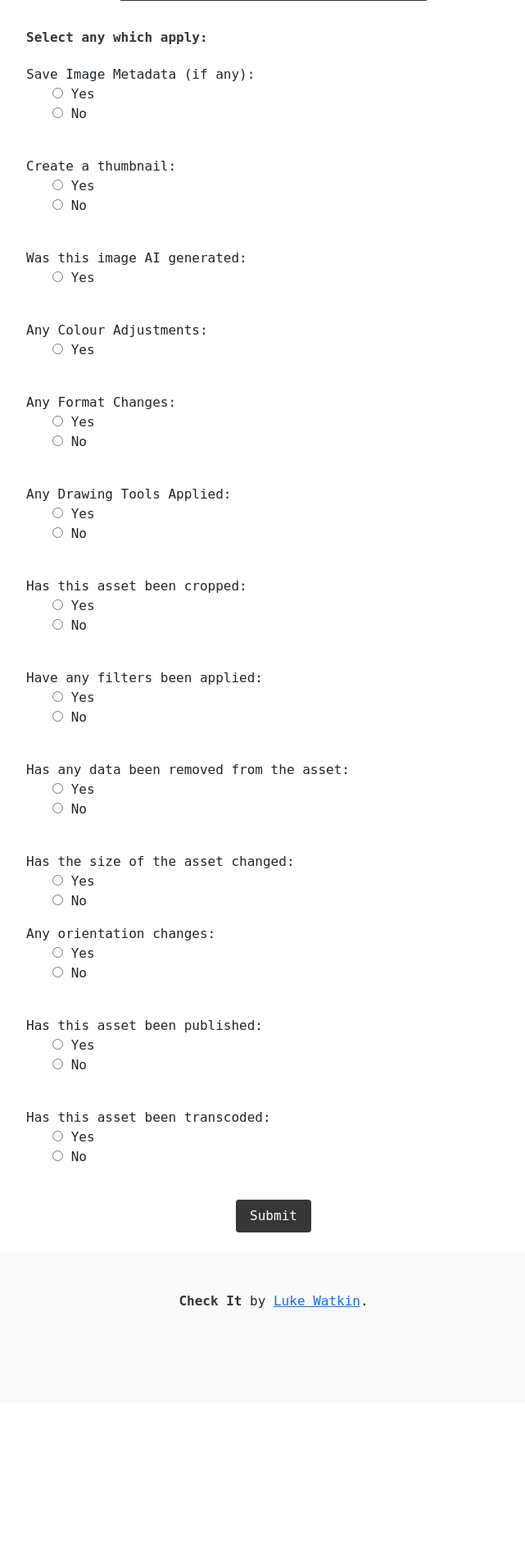
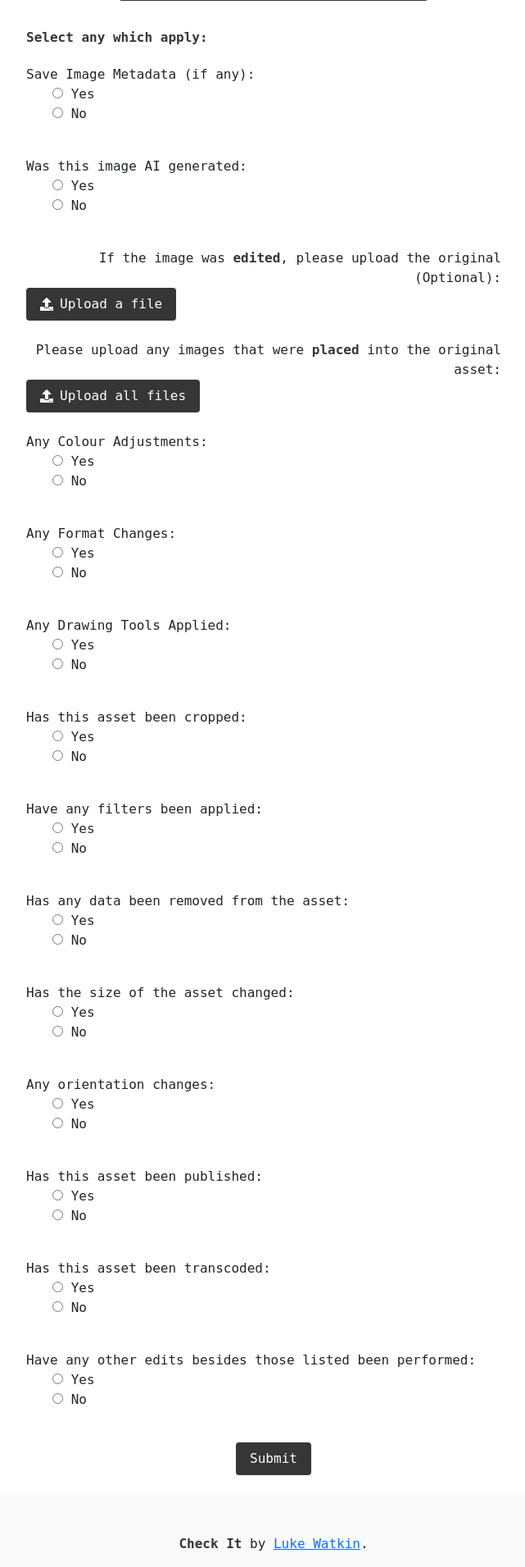
Before and after one commit to c1014695Newcastle/C2PA_Python_Verify_Tool, a Flask app: page /form in a window 1280 px wide. Shown: the part 555-2466 px from the top of the page at 82% size, without its empty margins (306-947 px from the left). Before the commit the page ends 2150 px from the top, so only its background shows below. Run offline with Flask 3, Linux system fonts and the light colour scheme; some libraries are stand-ins or nearby versions.

Commit message:
forms.py - added the ability to insert multiple ingredients as 'compontentOf' when signing a manifest.

```diff
--- a/app.py
+++ b/app.py
@@ -9,6 +9,9 @@ from PIL import Image
 
 app = Flask(__name__)
 app.config['SECRET_KEY'] = 'longandrandomkey'
+app.config['VERIFY_UPLOAD_FOLDER'] = 'static/uploads/'
+app.config['INGREDIENT_UPLOAD_FOLDER'] = 'static/ingredient_uploads/'
+app.config['TO_SIGN_FOLDER'] = 'static/sign_uploads/'
 
 
 @app.errorhandler(404)  # Not Found
@@ -49,10 +52,5 @@ def index():
     return render_template('upload.html', form=form)
 
 
-@app.route('/sign', methods=['GET', 'POST'])
-def sign():
-    return render_template('sign.html')
-
-
 if __name__ == '__main__':
     app.run(debug=True)
--- a/forms.py
+++ b/forms.py
@@ -1,7 +1,7 @@
 from flask_wtf import FlaskForm
 from flask_wtf.file import FileAllowed
-from wtforms import FileField, SubmitField, StringField, RadioField
-from wtforms.validators import DataRequired
+from wtforms import FileField, SubmitField, StringField, RadioField, MultipleFileField
+from wtforms.validators import DataRequired, Optional
 
 
 class UploadForm(FlaskForm):
@@ -27,27 +27,28 @@ class UploadSignForm(FlaskForm):
 
 
 class FormSign(FlaskForm):
-    to_sign = FileField('File', validators=[FileAllowed(['jpg', 'png'])])
+    to_sign = FileField('File', validators=[FileAllowed(['jpg', 'png', 'webp'])])
 
-    #Ingredients
+    # metadata
     metadata = RadioField('Metadata', choices=[(True, 'Yes'), (False, 'No')])
 
-    #Thumbnail
-    thumbnail = RadioField('Thumbnail', choices=[(True, 'Yes'), (False, 'No')])
-
     # Actions
-    ai_image = RadioField('AI', choices=[(True, 'Yes')], validators=[DataRequired()])
-    color_adjustments = RadioField('Colour Adjustments', choices=[(True, 'Yes')], validators=[DataRequired()])
+    ai_image = RadioField('AI', choices=[(True, 'Yes'), (False, 'No')], validators=[DataRequired()])
+    opened_ingredient = FileField('Ingredients', validators=[Optional(), FileAllowed(['jpg', 'png', 'webp'])])
+    placed_ingredients = MultipleFileField('Placed Ingredients',
+                                           validators=[Optional(), FileAllowed(['jpg', 'png', 'webp'])])
+    color_adjustments = RadioField('Colour Adjustments', choices=[(True, 'Yes'), (False, 'No')],
+                                   validators=[DataRequired()])
     converted = RadioField('Format change', choices=[(True, 'Yes'), (False, 'No')], validators=[DataRequired()])
     cropped = RadioField('Cropped', choices=[(True, 'Yes'), (False, 'No')], validators=[DataRequired()])
     drawing = RadioField('Drawing', choices=[(True, 'Yes'), (False, 'No')], validators=[DataRequired()])
     edited = RadioField('Edited', choices=[(True, 'Yes'), (False, 'No')], validators=[DataRequired()])
     filtered = RadioField('Filtered', choices=[(True, 'Yes'), (False, 'No')], validators=[DataRequired()])
-    opened = RadioField('colour adjustments', choices=[(True, 'Yes'), (False, 'No')], validators=[DataRequired()])
-    orientation = RadioField('colour adjustments', choices=[(True, 'Yes'), (False, 'No')], validators=[DataRequired()])
-    placed = RadioField('colour adjustments', choices=[(True, 'Yes'), (False, 'No')], validators=[DataRequired()])
-    published = RadioField('colour adjustments', choices=[(True, 'Yes'), (False, 'No')], validators=[DataRequired()])
-    removed = RadioField('colour adjustments', choices=[(True, 'Yes'), (False, 'No')], validators=[DataRequired()])
-    resized = RadioField('colour adjustments', choices=[(True, 'Yes'), (False, 'No')], validators=[DataRequired()])
-    transcoded = RadioField('colour adjustments', choices=[(True, 'Yes'), (False, 'No')], validators=[DataRequired()])
+
+    orientation = RadioField('orientation', choices=[(True, 'Yes'), (False, 'No')], validators=[DataRequired()])
+
+    published = RadioField('published', choices=[(True, 'Yes'), (False, 'No')], validators=[DataRequired()])
+    removed = RadioField('removed', choices=[(True, 'Yes'), (False, 'No')], validators=[DataRequired()])
+    resized = RadioField('resized', choices=[(True, 'Yes'), (False, 'No')], validators=[DataRequired()])
+    transcoded = RadioField('transcoded', choices=[(True, 'Yes'), (False, 'No')], validators=[DataRequired()])
     submit = SubmitField()
--- a/requirements.txt
+++ b/requirements.txt
@@ -7,3 +7,4 @@ requests~=2.31.0
 Werkzeug~=3.0.1
 WTForms~=3.1.2
 python-dateutil
+pdfkit
--- a/sign/views.py
+++ b/sign/views.py
@@ -1,13 +1,74 @@
+import json
+from app import app
 import c2pa
-from flask import render_template, Blueprint
+from flask import render_template, Blueprint, request
 from forms import UploadSignForm, FormSign
 from PIL import Image
-
+from PIL.TiffImagePlugin import IFDRational as irational
+from PIL.ExifTags import TAGS
+import io, os
 import requests
 from werkzeug.utils import secure_filename
 from flask import session, send_file
 
 sign_blueprint = Blueprint('sign', __name__, template_folder='templates')
+
+supported_exif_tags = [
+    'EXIF:ApertureValue', 'EXIF:BrightnessValue', 'EXIF:CFAPattern', 'EXIF:ColorSpace', 'EXIF:CompressedBitsPerPixel',
+    'EXIF:Contrast', 'EXIF:CustomRendered', 'EXIF:DateTimeDigitized', 'EXIF:DateTimeOriginal',
+    'EXIF:DeviceSettingDescription', 'EXIF:DigitalZoomRatio', 'EXIF:EXIFVersion', 'EXIF:ExposureBiasValue',
+    'EXIF:ExposureIndex', 'EXIF:ExposureMode', 'EXIF:ExposureProgram', 'EXIF:ExposureTime', 'EXIF:FileSource',
+    'EXIF:Flash', 'EXIF:FlashEnergy', 'EXIF:FlashpixVersion', 'EXIF:FNumber', 'EXIF:FocalLength',
+    'EXIF:FocalLengthIn35mmFilm', 'EXIF:FocalPlaneResolutionUnit', 'EXIF:FocalPlaneXResolution',
+    'EXIF:FocalPlaneYResolution', 'EXIF:GainControl', 'EXIF:ImageUniqueID', 'EXIF:ISOSpeedRatings', 'EXIF:LightSource',
+    'EXIF:MaxApertureValue', 'EXIF:MeteringMode', 'EXIF:OECF', 'EXIF:PixelXDimension', 'EXIF:PixelYDimension',
+    'EXIF:RelatedSoundFile', 'EXIF:Saturation', 'EXIF:SceneCaptureType', 'EXIF:SceneType', 'EXIF:SensingMethod',
+    'EXIF:Sharpness', 'EXIF:ShutterSpeedValue', 'EXIF:SpatialFrequencyResponse', 'EXIF:SpectralSensitivity',
+    'EXIF:SubjectArea', 'EXIF:SubjectDistance', 'EXIF:SubjectDistanceRange', 'EXIF:SubjectLocation',
+    'EXIF:WhiteBalance', 'EXIF:GPSAltitude', 'EXIF:GPSAltitudeRef', 'EXIF:GPSDestBearing', 'EXIF:GPSDestBearingRef',
+    'EXIF:GPSDestDistance', 'EXIF:GPSDestDistanceRef', 'EXIF:GPSDestLatitude', 'EXIF:GPSDestLongitude',
+    'EXIF:GPSDifferential', 'EXIF:GPSDOP', 'EXIF:GPSImgDirection', 'EXIF:GPSImgDirectionRef', 'EXIF:GPSLatitude',
+    'EXIF:GPSLongitude', 'EXIF:GPSMapDatum', 'EXIF:GPSMeasureMode', 'EXIF:GPSProcessingMethod', 'EXIF:GPSSatellites',
+    'EXIF:GPSSpeed', 'EXIF:GPSSpeedRef', 'EXIF:GPSStatus', 'EXIF:GPSTimeStamp', 'EXIF:GPSTrack', 'EXIF:GPSTrackRef',
+    'EXIF:GPSVersionID'
+]
+
+
+def make_thumbnail(image_bytes, size=(100, 100)):
+    thumbnail = Image.open(io.BytesIO(image_bytes))
+    return thumbnail.thumbnail(size).tobytes()
+
+
+def read_exif_data(image_bytes):
+    exif = Image.open(io.BytesIO(image_bytes)).getexif()
+    metadata = {
+        '@context': {
+            'EXIF': 'http://ns.adobe.com/exif/1.0/'
+        }
+    }
+    for tag_ID in exif:
+        tag_name = TAGS.get(tag_ID, tag_ID)
+        label = 'EXIF:{}'.format(tag_name.split('.')[-1])
+        if label not in supported_exif_tags:
+            pass
+        data = exif.get(tag_ID)
+        if isinstance(data, bytes):
+            data = data.decode()
+        if type(data) is not irational:
+            metadata[label] = data
+        else:
+            metadata[label] = float(data)
+    return metadata
+
+
+def make_ingredient(ingredient, relationship):
+    return {
+        'title': ingredient.filename,
+        'format': ingredient.content_type,
+        'instance_id': 'test',
+        'relationship': relationship,
+    }
+
 
 @sign_blueprint.route('/sign', methods=['GET'])
 def sign():
@@ -20,22 +81,22 @@ def manifest_upload():
     if form.validate_on_submit():
         if form.to_sign.data is not None:
             img_filename = form.to_sign.data.filename
-            form.to_sign.data.save('static/sign_uploads/{}'.format(img_filename))
+            form.to_sign.data.save(app.config['VERIFY_UPLOAD_FOLDER'] + img_filename)
         else:
             upload = Image.open(requests.get(form.url_to_sign.data, stream=True).raw)
             img_filename = secure_filename(upload.filename)
-            path = 'static/uploads/{}'.format(img_filename)
+            path = app.config['VERIFY_UPLOAD_FOLDER'].format(img_filename)
             upload.save(path, format='JPEG')
 
         manifest_name = '{}.json'.format(img_filename.split('.')[0])
-        form.manifest.data.save('static/sign_uploads/{}'.format(manifest_name))
+        form.manifest.data.save(app.config['TO_SIGN_FOLDER'] + manifest_name)
         key = open('cryptography/key.pem', "rb").read()
         cert = open('cryptography/cert.pem', "rb").read()
         signer_info = c2pa.SignerInfo('es256', sign_cert=cert, private_key=key, ta_url="http://timestamp.digicert.com")
 
-        image_name = 'static/sign_uploads/{}'.format(img_filename)
-        signed_name = 'static/signed/{}'.format(img_filename)
-        m = open('static/sign_uploads/{}'.format(manifest_name), "r").read()
+        image_name = app.config['TO_SIGN_FOLDER'] + img_filename
+        signed_name = app.config['TO_SIGN_FOLDER'] + img_filename
+        m = open(app.config['TO_SIGN_FOLDER'] + manifest_name, "r").read()
 
         c2pa.sign_file(image_name, signed_name, m, signer_info, '')
         session['path'] = signed_name
@@ -48,42 +109,95 @@ def manifest_upload():
 def manifest_form():
     form = FormSign()
     if form.validate_on_submit():
+        manifest = {
+            'claim_generator': 'c1014695 dissertation',
+            'ingredients': [],
+            'assertions': []
+        }
         actions = []
         img_filename = form.to_sign.data.filename
-        form.to_sign.data.save('static/sign_uploads/{}'.format(img_filename))
-        if form.ai_image.data is True:
-            actions.append(Action('c2pa.created', digital_source='http://cv.iptc.org/newscodes/digitalsourcetype/trainedAlgorithmicMedia').to_JSON())
-        if form.metadata.data is True:
-            with open('static/sign_uploads/{}'.format(img_filename), 'rb') as f:
+        form.to_sign.data.save(app.config['TO_SIGN_FOLDER'] + img_filename)
+        directory_path = app.config['INGREDIENT_UPLOAD_FOLDER']
+        print('DIRECTORY PATH ' + directory_path)
+        if form.ai_image.data == 'True':
+            actions.append({
+                'action': 'c2pa.created',
+                'digitalSourceType': 'http://cv.iptc.org/newscodes/digitalsourcetype/trainedAlgorithmicMedia'
+            })
+        if form.metadata.data == 'True':
+            with open(app.config['TO_SIGN_FOLDER'] + img_filename, 'rb') as f:
                 image_bytes = f.read()
             metadata = read_exif_data(image_bytes)
-        if form.color_adjustments.data is True:
-            actions.append(Action('c2pa.colour_adjustments').to_JSON())
-        if form.converted.data is True:
-            actions.append(Action('c2pa.converted').to_JSON())
-        if form.cropped.data is True:
-            actions.append(Action('c2pa.cropped').to_JSON())
-        if form.drawing.data is True:
-            actions.append(Action('c2pa.drawing').to_JSON())
-        if form.edited.data is True:
-            actions.append(Action('c2pa.edited').to_JSON())
-        if form.filtered.data is True:
-            actions.append(Action('c2pa.filtered').to_JSON())
-        if form.opened.data is True:
-            actions.append(Action('c2pa.opened').to_JSON())
-        if form.orientation is True:
-            actions.append(Action('c2pa.opened').to_JSON())
-        if form.placed.data is True:
-            actions.append(Action('c2pa.placed').to_JSON())
-        if form.published.data is True:
-            actions.append(Action('c2pa.published').to_JSON())
-        if form.removed.data is True:
-            actions.append(Action('c2pa.removed').to_JSON())
-        if form.resized.data is True:
-            actions.append(Action('c2pa.resized').to_JSON())
-        if form.transcoded.data is True:
-            actions.append(Action('c2pa.transcoded').to_JSON())
-        print(actions)
+            manifest['assertions'].append({
+                'label': 'stds.exif',
+                'data': metadata
+            })
+
+        print('THIS IS THE DATA:', form.placed_ingredients.data)
+        # Adapted from https://www.reddit.com/r/flask/comments/10297ge/how_to_determine_if_file_upload_is_empty/
+        if all((file.filename != '') for file in form.placed_ingredients.data):
+            for ingredient in form.placed_ingredients.data:
+                filename = secure_filename(ingredient.filename)
+                path = os.path.join(app.config['INGREDIENT_UPLOAD_FOLDER'], filename)
+                ingredient.save(path)
+                placed_ingredient_dict = json.loads(c2pa.read_ingredient_file(path, directory_path))
+                manifest['ingredients'].append(placed_ingredient_dict)
+                actions.append({
+                    'action': 'c2pa.placed',
+                    'instance_id': placed_ingredient_dict['instance_id']
+                })
+
+        if form.opened_ingredient.data:
+            path = app.config['INGREDIENT_UPLOAD_FOLDER'] + form.opened_ingredient.data.filename
+            form.opened_ingredient.data.save(path)
+            opened_ingredient_dict = json.loads(c2pa.read_ingredient_file(path, directory_path))
+            opened_ingredient_dict['relationship'] = 'parentOf'
+            manifest['ingredients'].append(opened_ingredient_dict)
+            actions.append({
+                'action': 'c2pa.opened',
+                'instance_id': opened_ingredient_dict['instance_id']
+            })
+
+        if form.color_adjustments.data is 'True':
+            actions.append({'action': 'c2pa.colour_adjustments'})
+        if form.converted.data is 'True':
+            actions.append({'action': 'c2pa.converted'})
+        if form.cropped.data is 'True':
+            actions.append({'action': 'c2pa.cropped'})
+        if form.drawing.data is 'True':
+            actions.append({'action': 'c2pa.drawing'})
+        if form.edited.data is 'True':
+            actions.append({'action': 'c2pa.edited'})
+        if form.filtered.data is 'True':
+            actions.append({'action': 'c2pa.filtered'})
+        if form.orientation is 'True':
+            actions.append({'action': 'c2pa.opened'})
+        if form.published.data is 'True':
+            actions.append({'action': 'c2pa.published'})
+        if form.removed.data is 'True':
+            actions.append({'action': 'c2pa.removed'})
+        if form.resized.data is 'True':
+            actions.append({'action': 'c2pa.resized'})
+        if form.transcoded.data is 'True':
+            actions.append({'action': 'c2pa.transcoded'})
+
+        if actions is not None:
+            manifest['assertions'].append({
+                'label': 'c2pa.actions',
+                'data': {'actions': actions}
+            })
+        image_name = app.config['TO_SIGN_FOLDER'] + img_filename
+        signed_name = 'static/signed/{}'.format(img_filename)
+
+        print(json.dumps(manifest, indent=2))
+
+        key = open('cryptography/key.pem', "rb").read()
+        cert = open('cryptography/cert.pem', "rb").read()
+        signer_info = c2pa.SignerInfo('es256', sign_cert=cert, private_key=key, ta_url="http://timestamp.digicert.com")
+        c2pa.sign_file(image_name, signed_name, json.dumps(manifest), signer_info, directory_path)
+        session['path'] = signed_name
+        return render_template('signed.html', path=signed_name)
+
     return render_template('sign.html', upload=2, form=form)
 
 
@@ -93,5 +207,6 @@ def update():
 
 
 @sign_blueprint.route('/download', methods=['GET', 'POST'])
-def download():
+def download_image():
+    print(session['path'])
     return send_file(session['path'], as_attachment=True)
--- a/templates/report.html
+++ b/templates/report.html
@@ -102,12 +102,10 @@
                                             {{ map | safe }}
                                         </div>
                                     {% else %}
-                                        <li><p class = "is-size-7-mobile">No location data found</p></li>
+                                        <p class = "is-size-7-mobile">No location data found</p>
                                     {% endif %}
                                 <h6 class = "is-size-7-mobile">Time:</h6>
-                                <ul>
-                                    <li><p class = "is-size-7-mobile">TBA</p></li>
-                                </ul>
+                                <p class = "is-size-7-mobile">This photo was taken on {{ metadata['date'] }}</p>
                             {% else %}
                                 <p class = "is-size-7-mobile">This image has no metadata stored in the credentials</p>
                             {% endif %}
--- a/templates/sign.html
+++ b/templates/sign.html
@@ -81,7 +81,6 @@
 
                 <form method="post" enctype="multipart/form-data">
                     {{ form.csrf_token }}
-
                     <h3 class="title is-6 has-text-centered">Image</h3>
                     <div class="field">
                         <div class="file is-boxed is-dark is-centered is-large">
@@ -112,13 +111,6 @@
                     {% endfor %}
                     <br>
 
-                    <label class="field-label">Create a thumbnail:</label>
-                    {{ form.thumbnail() }}
-                    {% for error in form.thumbnail.errors %}
-                        <p class="help is-danger">{{ error }}</p>
-                    {% endfor %}
-                    <br>
-
                     <label class="field-label">Was this image AI generated:</label>
                     {{ form.ai_image() }}
                     {% for error in form.ai_image.errors %}
@@ -126,7 +118,39 @@
                     {% endfor %}
                     <br>
 
-                    <label class="field-label">Any Colour Adjustments:</label>
+                    <label class="field-label">If the image was <strong>edited</strong>, please upload the original (Optional):</label>
+                    <div class="file is-dark">
+                      <label class="file-label">
+                          <div hidden="hidden">
+                              {{ form.opened_ingredient }}
+                          </div>
+                        <span class="file-cta">
+                          <span class="file-icon">
+                            <i class="fas fa-upload"></i>
+                          </span>
+                          <span class="file-label"> Upload a file </span>
+                        </span>
+                      </label>
+                    </div>
+                    <br>
+
+                    <label class="field-label">Please upload any images that were <strong>placed</strong> into the original asset:</label>
+                    <div class="file is-dark">
+                      <label class="file-label">
+                          <div hidden="hidden">
+                                {{ form.placed_ingredients }}
+                          </div>
+                        <span class="file-cta">
+                          <span class="file-icon">
+                            <i class="fas fa-upload"></i>
+                          </span>
+                          <span class="file-label"> Upload all files </span>
+                        </span>
+                      </label>
+                    </div>
+                    <br>
+
+                        <label class="field-label">Any Colour Adjustments:</label>
                     {{ form.color_adjustments() }}
                     {% for error in form.color_adjustments.errors %}
                         <p class="help is-danger">{{ error }}</p>
@@ -162,17 +186,18 @@
                     <br>
 
                     <label class="field-label">Has any data been removed from the asset:</label>
-                    {{ form.orientation() }}
+                    {{ form.removed() }}
                     {% for error in form.removed.errors %}
                         <p class="help is-danger">{{ error }}</p>
                     {% endfor %}
                     <br>
 
                     <label class="field-label">Has the size of the asset changed:</label>
-                    {{ form.published() }}
-                    {% for error in form.published.errors %}
+                    {{ form.resized() }}
+                    {% for error in form.resized.errors %}
                         <p class="help is-danger">{{ error }}</p>
                     {% endfor %}
+                    <br>
 
                     <label class="field-label">Any orientation changes:</label>
                     {{ form.orientation() }}
@@ -189,8 +214,15 @@
                     <br>
 
                     <label class="field-label">Has this asset been transcoded:</label>
-                    {{ form.published() }}
+                    {{ form.transcoded() }}
                     {% for error in form.transcoded.errors %}
+                        <p class="help is-danger">{{ error }}</p>
+                    {% endfor %}
+                    <br>
+
+                    <label class="field-label">Have any other edits besides those listed been performed:</label>
+                    {{ form.edited() }}
+                    {% for error in form.edited.errors %}
                         <p class="help is-danger">{{ error }}</p>
                     {% endfor %}
                     <br>
--- a/templates/signed.html
+++ b/templates/signed.html
@@ -7,7 +7,7 @@
         <img src='{{ path }}'>
         <br>
         <div class="buttons is-centered">
-            <a class="button is-medium-tablet is-small-mobile has-text-centered is-dark" href="{{ url_for('sign.download') }}">Download</a>
+            <a class="button is-medium-tablet is-small-mobile has-text-centered is-dark" href="{{ url_for('sign.download_image') }}">Download</a>
             <a class="button is-medium-tablet is-small-mobile has-text-centered is-dark" href="{{ url_for('sign.sign') }}">Upload Another Image</a>
         </div>
     </div>
```
Also changed, not shown: report/views.py (+9 -6 lines).
